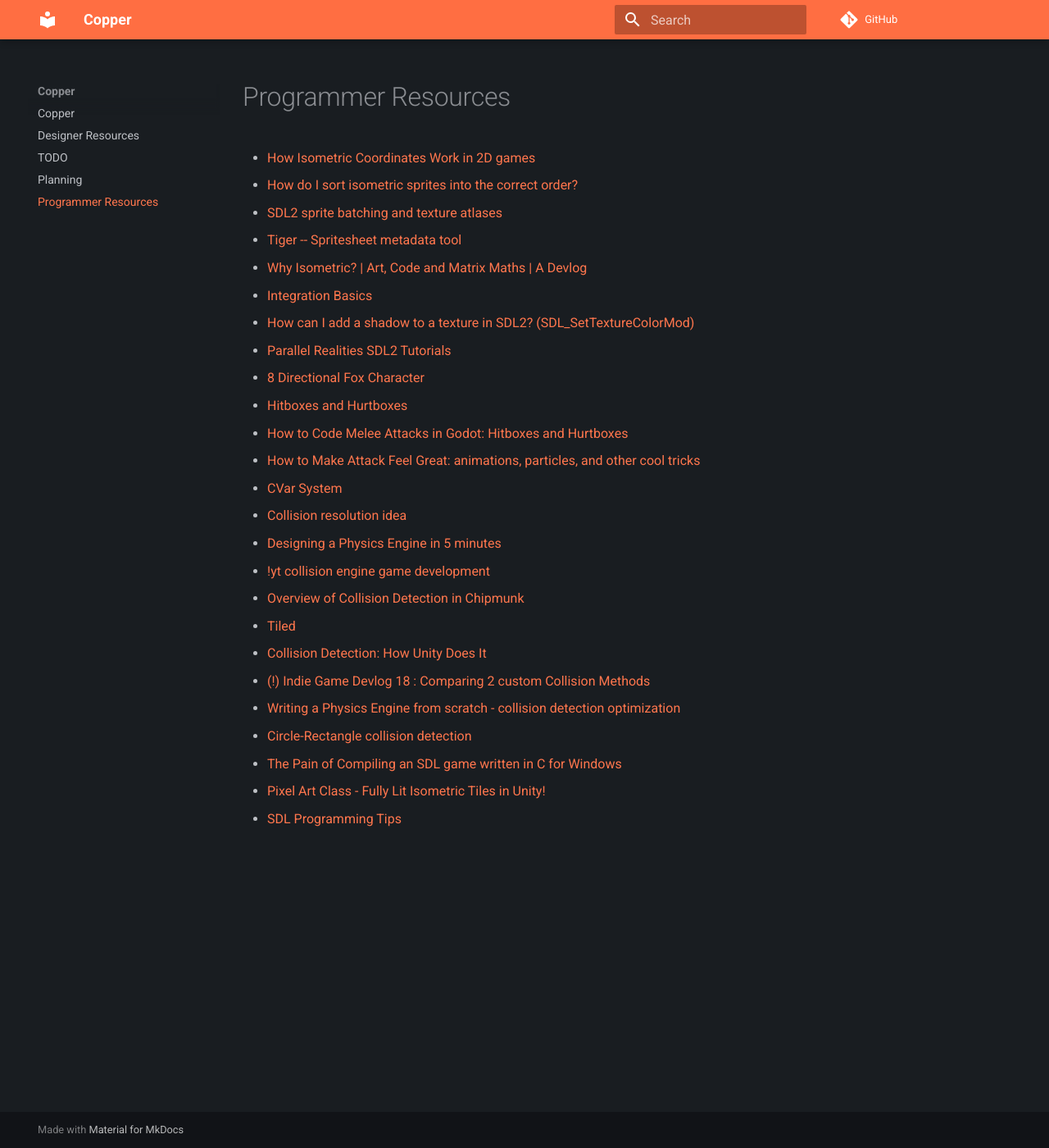
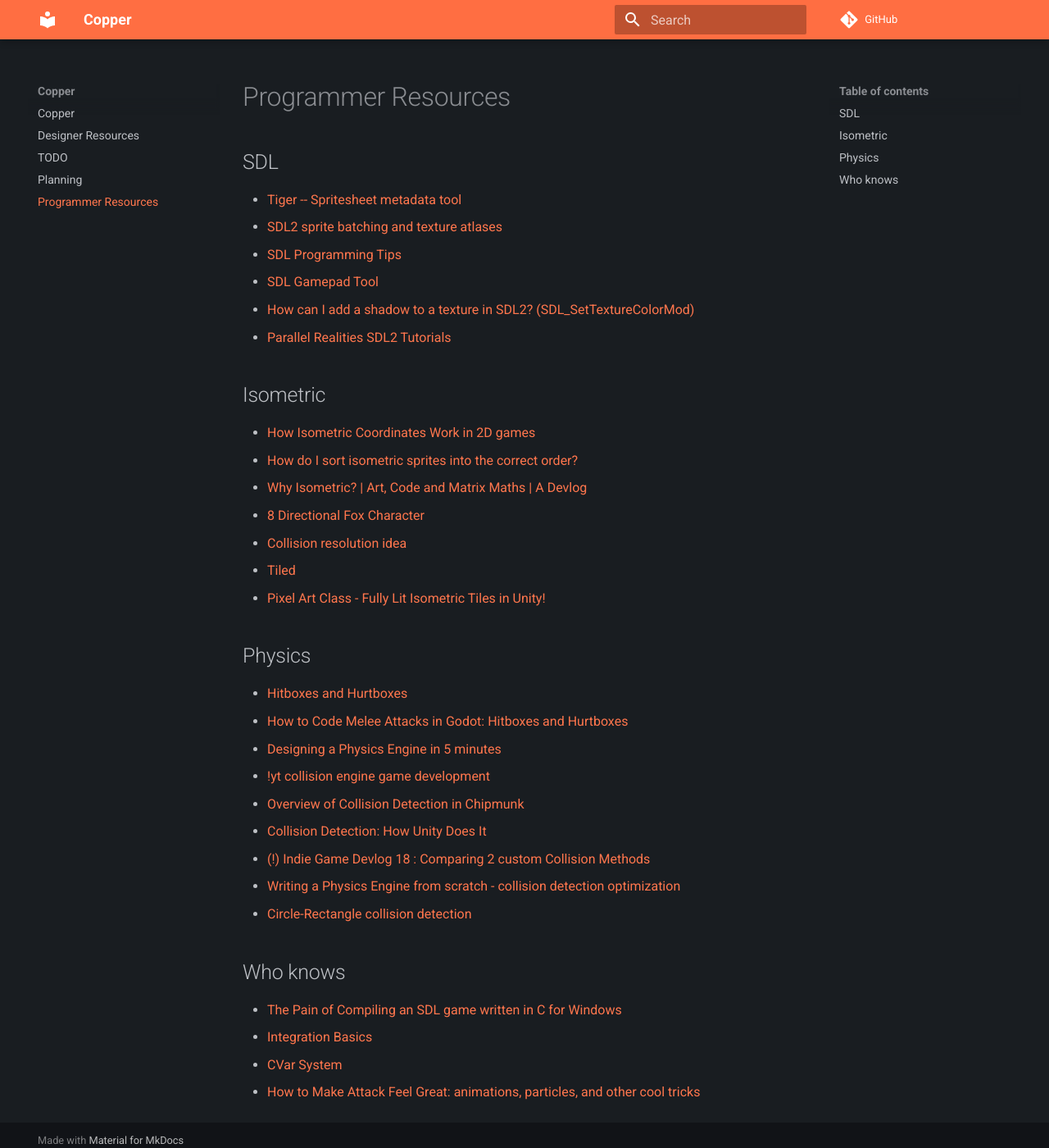
Before and after one commit to LeoRiether/Copper, an MkDocs documentation site: the page built from docs/programmer-resources.md, in a window 1280 px wide and 1400 px high. Shown: the whole window at 82% size. Built offline with MkDocs 1.6.1 and Material for MkDocs 9.7.7, drawn with Linux system fonts in a browser that asks for light colours; comment, search, counter and statistics services are not loaded.

Commit message:
Organizing programmer resources

```diff
--- a/docs/programmer-resources.md
+++ b/docs/programmer-resources.md
@@ -1,26 +1,35 @@
 # Programmer Resources
+
+## SDL
+- [Tiger -- Spritesheet metadata tool](https://agersant.itch.io/tiger)
+- [SDL2 sprite batching and texture atlases](https://gamedev.stackexchange.com/questions/70876/sdl2-sprite-batching-and-texture-atlases)
+- [SDL Programming Tips](https://www.reddit.com/r/gamedev/comments/re4zvh/modern_sdl_programming_tips_tricks/)
+- [SDL Gamepad Tool](https://generalarcade.com/gamepadtool/)
+- [How can I add a shadow to a texture in SDL2? (SDL_SetTextureColorMod)](https://stackoverflow.com/questions/63346483/how-i-can-add-a-shadow-to-a-texture-on-sdl2)
+- [Parallel Realities SDL2 Tutorials](https://parallelrealities.co.uk/tutorials/)
+
+## Isometric
 - [How Isometric Coordinates Work in 2D games](https://www.youtube.com/watch?v=04oQ2jOUjkU)
 - [How do I sort isometric sprites into the correct order?](https://gamedev.stackexchange.com/questions/8151/how-do-i-sort-isometric-sprites-into-the-correct-order)
-- [SDL2 sprite batching and texture atlases](https://gamedev.stackexchange.com/questions/70876/sdl2-sprite-batching-and-texture-atlases)
-- [Tiger -- Spritesheet metadata tool](https://agersant.itch.io/tiger)
 - [Why Isometric? | Art, Code and Matrix Maths | A Devlog](https://www.youtube.com/watch?v=0fZXlxtMbC0)
-- [Integration Basics](https://gafferongames.com/post/integration_basics/)
-- [How can I add a shadow to a texture in SDL2? (SDL_SetTextureColorMod)](https://stackoverflow.com/questions/63346483/how-i-can-add-a-shadow-to-a-texture-on-sdl2)
-- [Parallel Realities SDL2 Tutorials](https://parallelrealities.co.uk/tutorials/)
 - [8 Directional Fox Character](https://hormelz.itch.io/8-directional-fox-character)
+- [Collision resolution idea](https://gamedev.stackexchange.com/a/5915)
+- [Tiled](https://doc.mapeditor.org/en/stable/manual/introduction/#getting-started)
+- [Pixel Art Class - Fully Lit Isometric Tiles in Unity!](https://www.youtube.com/watch?v=xpL44Ztyy1Q)
+
+## Physics
 - [Hitboxes and Hurtboxes](https://ratcasket.itch.io/hitboxes-and-hurtboxes)
 - [How to Code Melee Attacks in Godot: Hitboxes and Hurtboxes](https://www.youtube.com/watch?v=JWjzSn95bM0)
-- [How to Make Attack Feel Great: animations, particles, and other cool tricks](https://www.youtube.com/watch?v=_qxl7CalhDM)
-- [CVar System](https://vkguide.dev/docs/extra-chapter/cvar_system/)
-- [Collision resolution idea](https://gamedev.stackexchange.com/a/5915)
 - [Designing a Physics Engine in 5 minutes](https://www.youtube.com/watch?v=-_IspRG548E)
 - [!yt collision engine game development](https://www.youtube.com/results?search_query=collision+engine+game+development)
 - [Overview of Collision Detection in Chipmunk](https://chipmunk-physics.net/release/ChipmunkLatest-Docs/#CollisionDetection)
-- [Tiled](https://doc.mapeditor.org/en/stable/manual/introduction/#getting-started)
 - [Collision Detection: How Unity Does It](https://www.youtube.com/watch?v=B0aGFBo_Ki0)
 - [(!) Indie Game Devlog 18 : Comparing 2 custom Collision Methods](https://www.youtube.com/watch?v=KP7Nj3U4uuM)
 - [Writing a Physics Engine from scratch - collision detection optimization](https://www.youtube.com/watch?v=9IULfQH7E90)
 - [Circle-Rectangle collision detection](https://stackoverflow.com/a/402019)
+
+## Who knows
 - [The Pain of Compiling an SDL game written in C for Windows](https://anna-singleton.github.io/posts/compiling-sdl-c-windows/)
-- [Pixel Art Class - Fully Lit Isometric Tiles in Unity!](https://www.youtube.com/watch?v=xpL44Ztyy1Q)
-- [SDL Programming Tips](https://www.reddit.com/r/gamedev/comments/re4zvh/modern_sdl_programming_tips_tricks/)
+- [Integration Basics](https://gafferongames.com/post/integration_basics/)
+- [CVar System](https://vkguide.dev/docs/extra-chapter/cvar_system/)
+- [How to Make Attack Feel Great: animations, particles, and other cool tricks](https://www.youtube.com/watch?v=_qxl7CalhDM)
```
